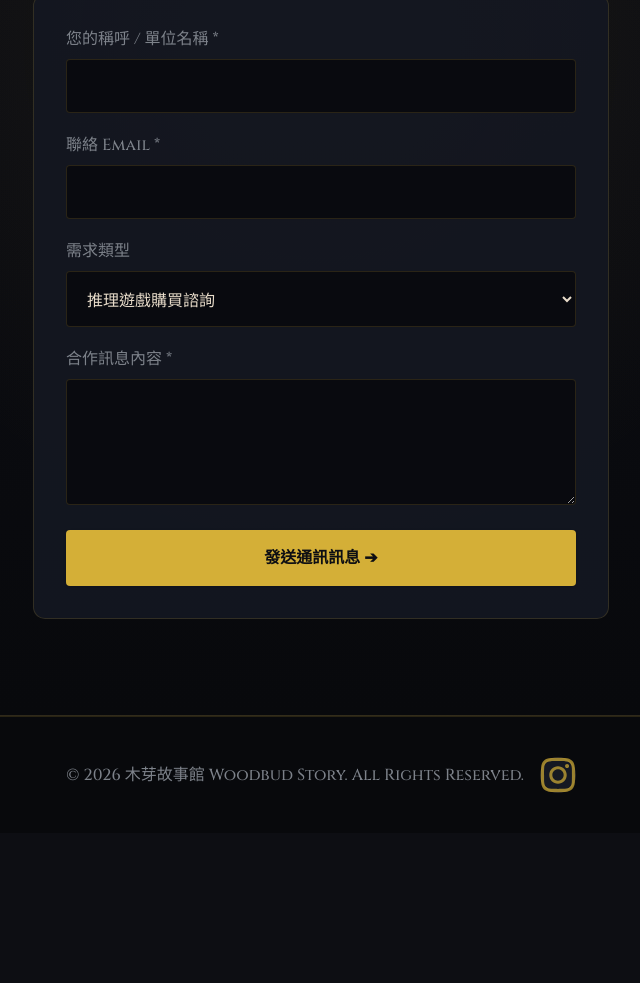
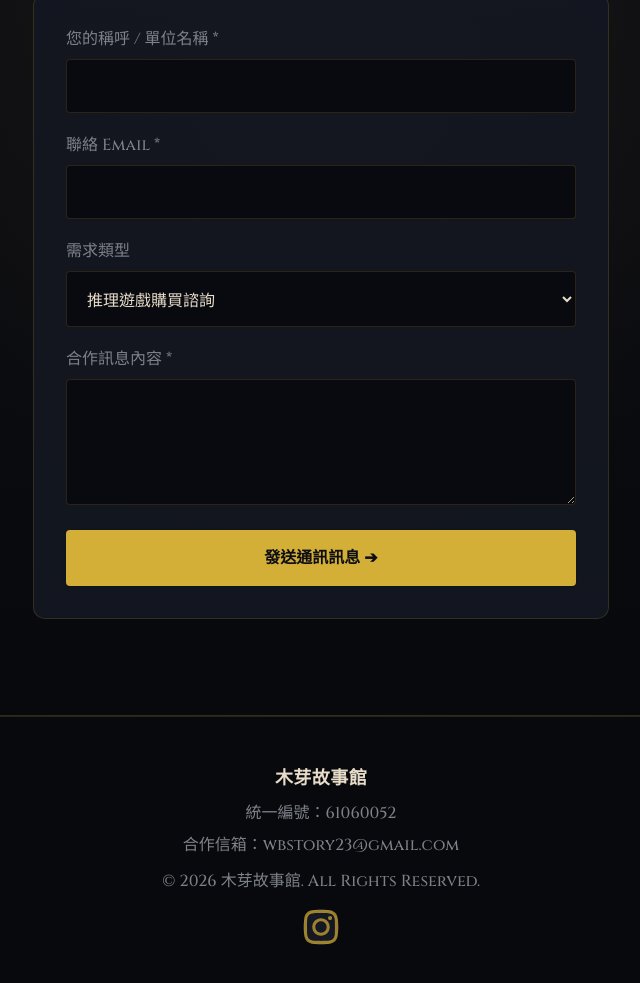
Before and after one commit to woodbud23-cpu/wbstory-site, a plain HTML site: page index.html in a window 1280 px wide. Shown: the part 3956-4939 px from the top of the page, without its empty margins (319-959 px from the left). Before the commit the page ends 4789 px from the top, so only its background shows below. Drawn offline with nearby package versions, Linux system fonts and the light colour scheme.

Commit message:
update site

```diff
--- a/index.html
+++ b/index.html
@@ -569,18 +569,22 @@
   </section>
 
   <!-- ================= 9. 頁尾 FOOTER ================= -->
-  <footer class="py-10 bg-[#08090C] border-t border-border-subtle text-base text-text-muted font-serif">
-    <div class="max-w-6xl mx-auto px-4 flex flex-col sm:flex-row-reverse items-center justify-center gap-4">
+  <footer class="py-12 bg-[#08090C] border-t border-border-subtle text-base text-text-muted font-serif">
+    <div class="max-w-4xl mx-auto px-4 flex flex-col items-center justify-center text-center space-y-2">
+      <div class="text-lg font-serif font-bold text-text-headline tracking-wide">木芽故事館</div>
+      <div>統一編號：61060052</div>
+      <div>合作信箱：<a href="mailto:wbstory23@gmail.com" class="hover:text-accent-gold transition-colors">wbstory23@gmail.com</a></div>
+      <div class="pt-1">© 2026 木芽故事館. All Rights Reserved.</div>
 
+      <div class="pt-2">
         <a href="https://www.instagram.com/wbstory23/" target="_blank" rel="noopener noreferrer"
            title="追蹤木芽故事館 Instagram"
-         class="group flex-shrink-0 w-9 h-9 rounded-full border border-border-subtle bg-bg-surface flex items-center justify-center transition-all duration-300 hover:border-accent-gold hover:shadow-[0_0_12px_rgba(212,175,55,0.35)]">
+           class="group inline-flex w-9 h-9 rounded-full border border-border-subtle bg-bg-surface items-center justify-center transition-all duration-300 hover:border-accent-gold hover:shadow-[0_0_12px_rgba(212,175,55,0.35)]">
           <svg class="w-4.5 h-4.5 fill-current text-accent-gold/70 group-hover:text-accent-gold-light transition-colors duration-300" viewBox="0 0 24 24">
             <path d="M12 2.163c3.204 0 3.584.012 4.85.07 3.252.148 4.771 1.691 4.919 4.919.058 1.265.069 1.645.069 4.849 0 3.205-.012 3.584-.069 4.849-.149 3.225-1.664 4.771-4.919 4.919-1.266.058-1.644.07-4.85.07-3.204 0-3.584-.012-4.849-.07-3.26-.149-4.771-1.699-4.919-4.92-.058-1.265-.07-1.644-.07-4.849 0-3.204.013-3.583.07-4.849.149-3.227 1.664-4.771 4.919-4.919 1.266-.057 1.645-.069 4.849-.069zm0-2.163c-3.259 0-3.667.014-4.947.072-4.358.2-6.78 2.618-6.98 6.98-.059 1.281-.073 1.689-.073 4.948 0 3.259.014 3.668.072 4.948.2 4.358 2.618 6.78 6.98 6.98 1.281.058 1.689.072 4.948.072 3.259 0 3.668-.014 4.948-.072 4.354-.2 6.782-2.618 6.979-6.98.059-1.28.073-1.689.073-4.948 0-3.259-.014-3.667-.072-4.947-.196-4.354-2.617-6.78-6.979-6.98-1.281-.059-1.69-.073-4.949-.073zm0 5.838c-3.403 0-6.162 2.759-6.162 6.162s2.759 6.163 6.162 6.163 6.162-2.759 6.162-6.163c0-3.403-2.759-6.162-6.162-6.162zm0 10.162c-2.209 0-4-1.79-4-4 0-2.209 1.791-4 4-4s4 1.791 4 4c0 2.21-1.791 4-4 4zm6.406-11.845c-.796 0-1.441.645-1.441 1.44s.645 1.44 1.441 1.44c.795 0 1.439-.645 1.439-1.44s-.644-1.44-1.439-1.44z"/>
           </svg>
         </a>
-
-      <p class="whitespace-nowrap text-center">© 2026 木芽故事館 Woodbud Story. All Rights Reserved.</p>
+      </div>
     </div>
   </footer>
 
```
Lines whose indentation alone changed are shown as unchanged.
